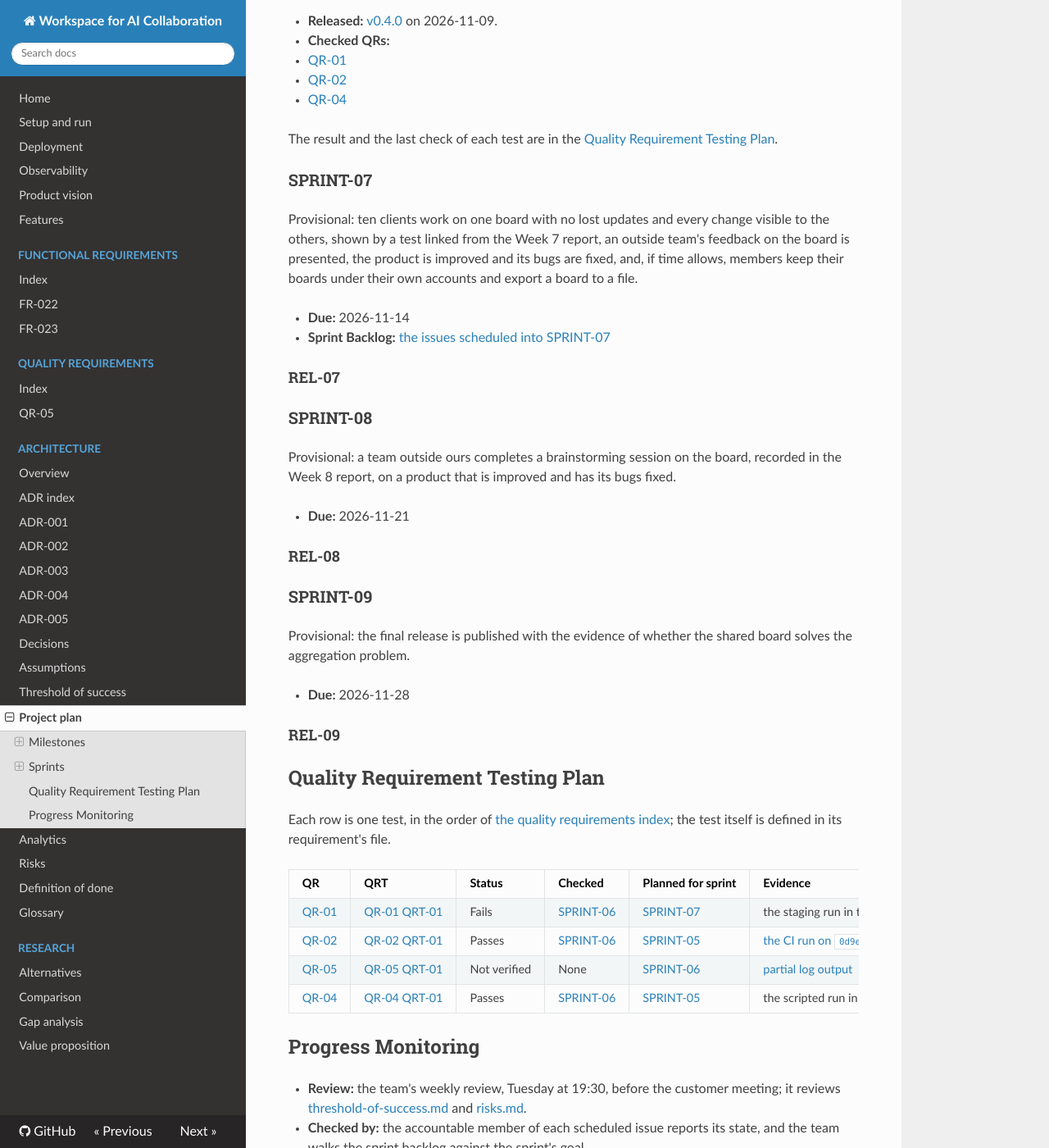
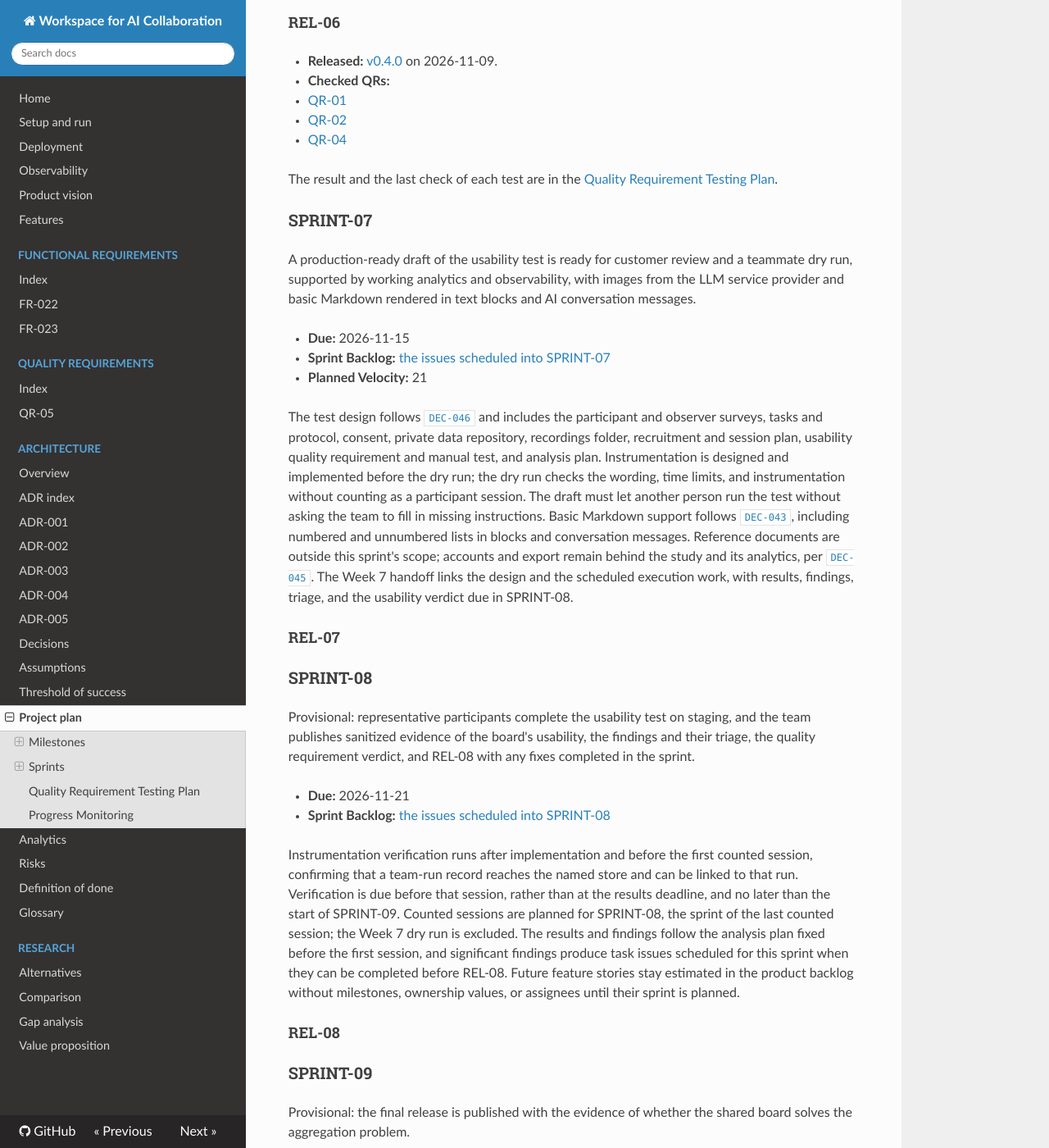
Before and after one commit to WellMadeTeam/workspace-ai-03, an MkDocs documentation site: the page built from docs/project-plan.md, in a window 1280 px wide and 1400 px high, scrolled down 3049 px. Shown: the whole window at 82% size. Built offline with MkDocs 1.6.1, drawn with Linux system fonts in a browser that asks for light colours; nearby versions of some CDN libraries; some of the changed text lies outside the part shown.

Commit message:
docs: refine backlog and plan sprint 07

```diff
--- a/docs/project-plan.md
+++ b/docs/project-plan.md
@@ -23,13 +23,14 @@ Once the core flow works, members highlight part of the board and see the diagra
 
 ### MLS-07
 
-- **Due:** 2026-11-14
+- **Due:** 2026-11-15
 - **Sprints:** [SPRINT-06](#sprint-06), [SPRINT-07](#sprint-07)
 - **Advances:** [TOS-02](threshold-of-success.md#tos-02)
 
 Ten clients work on one board at once, per [`CON-03`](product-vision.md#con-03), with no update lost and every change visible to the others, shown by a repeatable test.
-The increment also extends the core flow: the LLM takes the team's reference documents into account, images from an LLM reach the board if they did not fit into the previous increment, and a block deleted by mistake no longer takes the team's work with it.
-Accounts and export, per [`DEC-011`](decisions.md#dec-011) and [`DEC-007`](decisions.md#dec-007), come last and are the first to drop if time runs out, because they are not part of the threshold.
+The increment prepares a production-ready draft of the usability test, with images from the LLM service provider and basic Markdown rendering in text blocks and AI conversations available for the review.
+The usability study and its analytics take priority over accounts and board export, per [`DEC-045`](decisions.md#dec-045).
+Reference documents are outside the current scope, and deletion protection remains in the unscheduled product backlog.
 
 ### MLS-08
 
@@ -37,8 +38,8 @@ Accounts and export, per [`DEC-011`](decisions.md#dec-011) and [`DEC-007`](decis
 - **Sprints:** [SPRINT-08](#sprint-08)
 - **Advances:** [TOS-03](threshold-of-success.md#tos-03)
 
-A team outside ours runs a brainstorming session on the board and reuses its responses as context for new queries.
-The session is the evidence for the project goal of [`DEC-008`](decisions.md#dec-008): whether, and how well, a shared board replaces passing LLM results through messengers.
+At least three representative adults complete the usability sessions, with five as the design target, and the team publishes sanitized results, findings, and their triage.
+The study follows [`DEC-046`](decisions.md#dec-046), comparing a group using the board with a control group using its usual tools, and provides evidence for the project goal of [`DEC-008`](decisions.md#dec-008): whether, and how well, a shared board replaces passing LLM results through messengers.
 
 ## Sprints
 
@@ -105,18 +106,33 @@ The result and the last check of each test are in the [Quality Requirement Testi
 
 ### SPRINT-07
 
-Provisional: ten clients work on one board with no lost updates and every change visible to the others, shown by a test linked from the Week 7 report, an outside team's feedback on the board is presented, the product is improved and its bugs are fixed, and, if time allows, members keep their boards under their own accounts and export a board to a file.
+A production-ready draft of the usability test is ready for customer review and a teammate dry run, supported by working analytics and observability, with images from the LLM service provider and basic Markdown rendered in text blocks and AI conversation messages.
 
-- **Due:** 2026-11-14
+- **Due:** 2026-11-15
 - **Sprint Backlog:** [the issues scheduled into SPRINT-07](https://github.com/WellMadeTeam/workspace-ai-03/milestone/7)
+- **Planned Velocity:** 21
+
+The test design follows [`DEC-046`](decisions.md#dec-046) and includes the participant and observer surveys, tasks and protocol, consent, private data repository, recordings folder, recruitment and session plan, usability quality requirement and manual test, and analysis plan.
+Instrumentation is designed and implemented before the dry run; the dry run checks the wording, time limits, and instrumentation without counting as a participant session.
+The draft must let another person run the test without asking the team to fill in missing instructions.
+Basic Markdown support follows [`DEC-043`](decisions.md#dec-043), including numbered and unnumbered lists in blocks and conversation messages.
+Reference documents are outside this sprint's scope; accounts and export remain behind the study and its analytics, per [`DEC-045`](decisions.md#dec-045).
+The Week 7 handoff links the design and the scheduled execution work, with results, findings, triage, and the usability verdict due in SPRINT-08.
 
 #### REL-07
 
 ### SPRINT-08
 
-Provisional: a team outside ours completes a brainstorming session on the board, recorded in the Week 8 report, on a product that is improved and has its bugs fixed.
+Provisional: representative participants complete the usability test on staging, and the team publishes sanitized evidence of the board's usability, the findings and their triage, the quality requirement verdict, and REL-08 with any fixes completed in the sprint.
 
 - **Due:** 2026-11-21
+- **Sprint Backlog:** [the issues scheduled into SPRINT-08](https://github.com/WellMadeTeam/workspace-ai-03/milestone/8)
+
+Instrumentation verification runs after implementation and before the first counted session, confirming that a team-run record reaches the named store and can be linked to that run.
+Verification is due before that session, rather than at the results deadline, and no later than the start of SPRINT-09.
+Counted sessions are planned for SPRINT-08, the sprint of the last counted session; the Week 7 dry run is excluded.
+The results and findings follow the analysis plan fixed before the first session, and significant findings produce task issues scheduled for this sprint when they can be completed before REL-08.
+Future feature stories stay estimated in the product backlog without milestones, ownership values, or assignees until their sprint is planned.
 
 #### REL-08
 
```
